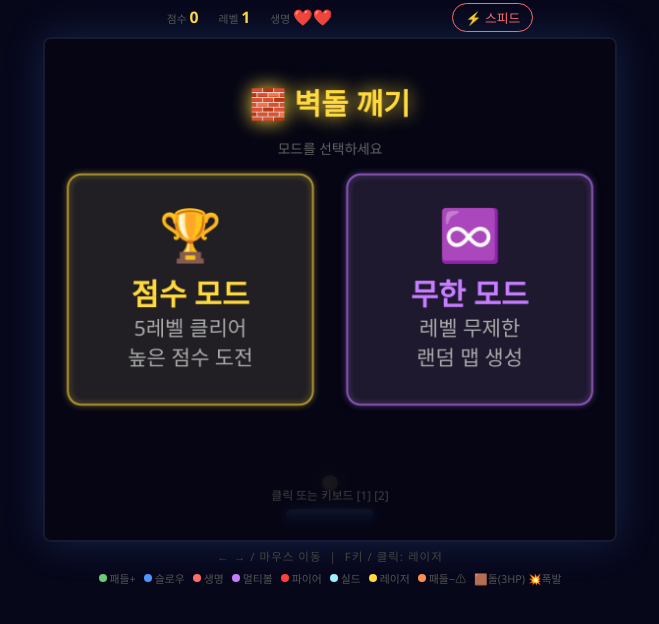
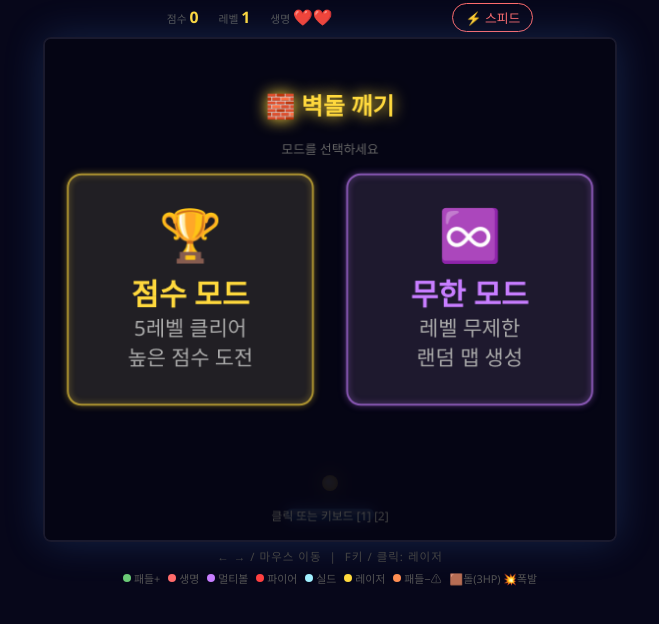
Before and after one commit to channi47/breakout, a plain HTML site: page index.html in a window 1280 px wide. Shown: the part 128-752 px from the top of the page, without its empty margins (310-969 px from the left). Drawn offline with Linux system fonts and the light colour scheme; animation ran at ten frames a second.

Commit message:
Remove slow item; show mode select on game over/win with result banner
Co-Authored-By: Claude Sonnet 4.6 <noreply@anthropic.com>

```diff
--- a/index.html
+++ b/index.html
@@ -112,7 +112,6 @@
 
 <div id="legend">
   <div><span class="dot" style="background:#6bcb77"></span>패들+</div>
-  <div><span class="dot" style="background:#4d96ff"></span>슬로우</div>
   <div><span class="dot" style="background:#ff6b6b"></span>생명</div>
   <div><span class="dot" style="background:#c77dff"></span>멀티볼</div>
   <div><span class="dot" style="background:#ff4040"></span>파이어</div>
@@ -190,6 +189,7 @@ function toCanvasY(clientY){
 let score,lives,level,combo,maxCombo,laserAmmo,shieldActive;
 let gameState='select'; // select → playing / gameover / win
 let gameMode=null;      // 'score' | 'infinite'
+let lastResult=null;    // 게임 오버/클리어 결과
 let speedMode=false;
 let balls,bricks,items,particles,lasers,effects;
 let shake={x:0,y:0,dur:0,intensity:0};
@@ -338,13 +338,12 @@ function initBricks(lv){
 //  ITEMS
 // ═══════════════════════════════════════════
 const ITEM_DEFS=[
-  {id:'wide',  label:'+W',color:'#6bcb77',prob:.16},
-  {id:'slow',  label:'▼', color:'#4d96ff',prob:.14},
-  {id:'life',  label:'♥', color:'#ff6b6b',prob:.10},
+  {id:'wide',  label:'+W',color:'#6bcb77',prob:.21},
+  {id:'life',  label:'♥', color:'#ff6b6b',prob:.14},
   {id:'multi', label:'×3',color:'#c77dff',prob:.12},
   {id:'fire',  label:'🔥',color:'#ff4040',prob:.10},
   {id:'narrow',label:'−W',color:'#ff8e53',prob:.14},
-  {id:'shield',label:'🛡',color:'#a0f0ff',prob:.14},
+  {id:'shield',label:'🛡',color:'#a0f0ff',prob:.19},
   {id:'laser', label:'⚡',color:'#ffd93d',prob:.10},
 ];
 function pickItem(){let a=0,r=Math.random();for(const t of ITEM_DEFS){a+=t.prob;if(r<a)return t;}return ITEM_DEFS[0];}
@@ -354,10 +353,6 @@ function applyItem(t){
   SFX.item();const D=7500;
   if(t.id==='wide'){paddle.w=Math.min(185,paddle.w+42);clearTag('pw');effects.push({tag:'pw',timer:setTimeout(()=>paddle.w=paddle.baseW,D)});}
   else if(t.id==='narrow'){paddle.w=Math.max(42,paddle.w-36);clearTag('pw');effects.push({tag:'pw',timer:setTimeout(()=>paddle.w=paddle.baseW,D)});}
-  else if(t.id==='slow'){
-    for(const b of balls){b.dx*=0.55;b.dy*=0.55;}clearTag('sl');
-    effects.push({tag:'sl',timer:setTimeout(()=>{for(const b of balls){const s=baseSpd(),l=Math.hypot(b.dx,b.dy);if(l>0){b.dx=b.dx/l*s;b.dy=b.dy/l*s;}}},D)});
-  }
   else if(t.id==='life'){lives=Math.min(3,lives+1);updateHUD();}
   else if(t.id==='multi'){const s=balls[0];balls.push(makeBall(s.x,s.y,-.35));balls.push(makeBall(s.x,s.y,.35));}
   else if(t.id==='fire'){for(const b of balls)b.fire=true;clearTag('fi');effects.push({tag:'fi',timer:setTimeout(()=>{for(const b of balls)b.fire=false;},6000)});}
@@ -468,7 +463,7 @@ function setCursor(state){
   canvas.classList.toggle('playing', state==='playing');
 }
 function startGame(mode){
-  gameMode=mode;
+  gameMode=mode;lastResult=null;
   score=0;lives=2;level=1;combo=0;maxCombo=0;laserAmmo=0;shieldActive=false;comboFlash=0;
   paddle.w=paddle.baseW;paddle.x=W/2-paddle.baseW/2;
   balls=[makeBall()];bricks=[];items=[];particles=[];lasers=[];
@@ -567,7 +562,7 @@ function update(dt){
   for(let i=dead.length-1;i>=0;i--)balls.splice(dead[i],1);
   if(balls.length===0){
     lives--;combo=0;updateHUD();doShake(22,9);SFX.life();
-    if(lives<=0){gameState='gameover';setCursor('gameover');SFX.gameover();return;}
+    if(lives<=0){lastResult={type:'gameover',score,maxCombo,level,mode:gameMode};gameState='select';setCursor('select');SFX.gameover();return;}
     shieldActive=false;balls=[makeBall()];
   }
 
@@ -605,7 +600,7 @@ function update(dt){
   if(bricks.every(b=>!b.alive)){
     level++;combo=0;
     // 점수 모드: 5레벨 클리어 시 승리 / 무한 모드: 계속
-    if(gameMode==='score'&&level>5){gameState='win';setCursor('win');SFX.win();return;}
+    if(gameMode==='score'&&level>5){lastResult={type:'win',score,maxCombo,level:level-1,mode:'score'};gameState='select';setCursor('select');SFX.win();return;}
     SFX.levelup();
     balls=[makeBall()];
     paddle.w=Math.max(58,paddle.baseW-(Math.min(level-1,8))*5);
@@ -751,10 +746,7 @@ function draw(){
   // 오버레이
   const touch=isMobile();
   if(gameState==='select') drawModeSelect();
-  else if(gameState==='gameover'){
-    const sub=gameMode==='infinite'?`레벨 ${level} 도달`:`점수: ${score}`;
-    drawOverlay('💀 GAME OVER',`${sub}  |  최대 콤보: ${maxCombo}x`, touch?'터치해서 재도전':'스페이스바로 재도전');
-  }else if(gameState==='win')
+  else if(gameState==='win')
     drawOverlay('🎉 ALL CLEAR!',`최종 점수: ${score}  |  최대 콤보: ${maxCombo}x`, touch?'터치해서 다시 하기':'스페이스바로 다시 하기');
 }
 
@@ -765,20 +757,51 @@ const CARDS={
 };
 function selectModeAt(clientX,clientY){
   const cx=toCanvasX(clientX), cy=toCanvasY(clientY);
-  for(const[mode,c]of Object.entries(CARDS)){
+  const cardY=lastResult?H*0.44:H*0.27;
+  const cardH=lastResult?H*0.38:H*0.46;
+  const hitCards={
+    score:   {...CARDS.score,   y:cardY,h:cardH},
+    infinite:{...CARDS.infinite,y:cardY,h:cardH},
+  };
+  for(const[mode,c]of Object.entries(hitCards)){
     if(cx>=c.x&&cx<=c.x+c.w&&cy>=c.y&&cy<=c.y+c.h){startGame(mode);return;}
   }
 }
 function drawModeSelect(){
   ctx.fillStyle='rgba(5,5,20,0.92)';ctx.fillRect(0,0,W,H);
   ctx.textAlign='center';
-  ctx.font='bold 30px Segoe UI';ctx.fillStyle='#ffd93d';
-  ctx.shadowColor='#ffd93d';ctx.shadowBlur=20;
-  ctx.fillText('🧱 벽돌 깨기',W/2,H*0.15);ctx.shadowBlur=0;
-  ctx.font='14px Segoe UI';ctx.fillStyle='#666';
-  ctx.fillText('모드를 선택하세요',W/2,H*0.23);
+
+  // 게임 결과 배너
+  if(lastResult){
+    const isWin=lastResult.type==='win';
+    const bannerColor=isWin?'#6bcb77':'#ff6b6b';
+    ctx.save();
+    ctx.fillStyle=bannerColor+'22';ctx.strokeStyle=bannerColor+'88';ctx.lineWidth=1.5;
+    ctx.beginPath();ctx.roundRect(W*0.08,H*0.04,W*0.84,H*0.17,10);ctx.fill();ctx.stroke();
+    ctx.font=`bold 15px Segoe UI`;ctx.fillStyle=bannerColor;
+    ctx.shadowColor=bannerColor;ctx.shadowBlur=10;
+    ctx.fillText(isWin?'🎉 ALL CLEAR!':'💀 GAME OVER',W/2,H*0.09);ctx.shadowBlur=0;
+    ctx.font=`12px Segoe UI`;ctx.fillStyle='#aaa';
+    const sub=lastResult.mode==='infinite'?`레벨 ${lastResult.level} 도달`:`최종 점수: ${lastResult.score}`;
+    ctx.fillText(`${sub}  |  최대 콤보: ${lastResult.maxCombo}x`,W/2,H*0.175);
+    ctx.restore();
+  }
+
+  ctx.font='bold 24px Segoe UI';ctx.fillStyle='#ffd93d';
+  ctx.shadowColor='#ffd93d';ctx.shadowBlur=16;
+  ctx.fillText('🧱 벽돌 깨기',W/2,lastResult?H*0.32:H*0.15);ctx.shadowBlur=0;
+  ctx.font='13px Segoe UI';ctx.fillStyle='#666';
+  ctx.fillText('모드를 선택하세요',W/2,lastResult?H*0.39:H*0.23);
+
+  // 카드 위치 조정 (결과 배너 있을 때 아래로)
+  const cardY=lastResult?H*0.44:H*0.27;
+  const cardH=lastResult?H*0.38:H*0.46;
+  const CARDS2={
+    score:   {...CARDS.score,   y:cardY,h:cardH},
+    infinite:{...CARDS.infinite,y:cardY,h:cardH},
+  };
   const t=Date.now()/900;
-  for(const[,c]of Object.entries(CARDS)){
+  for(const[,c]of Object.entries(CARDS2)){
     // 카드 배경
     ctx.save();
     ctx.shadowColor=c.color;ctx.shadowBlur=12+6*Math.sin(t);
@@ -797,7 +820,7 @@ function drawModeSelect(){
     c.lines.forEach((l,i)=>ctx.fillText(l,c.x+c.w/2,c.y+c.h*(0.70+i*0.13)));
   }
   ctx.font='12px Segoe UI';ctx.fillStyle='#444';ctx.textBaseline='alphabetic';
-  ctx.fillText(isMobile()?'카드를 터치하세요':'클릭 또는 키보드 [1] [2]',W/2,H*0.92);
+  ctx.fillText(isMobile()?'카드를 터치하세요':'클릭 또는 키보드 [1] [2]',W/2,H*0.96);
   ctx.textAlign='left';
 }
 
```
